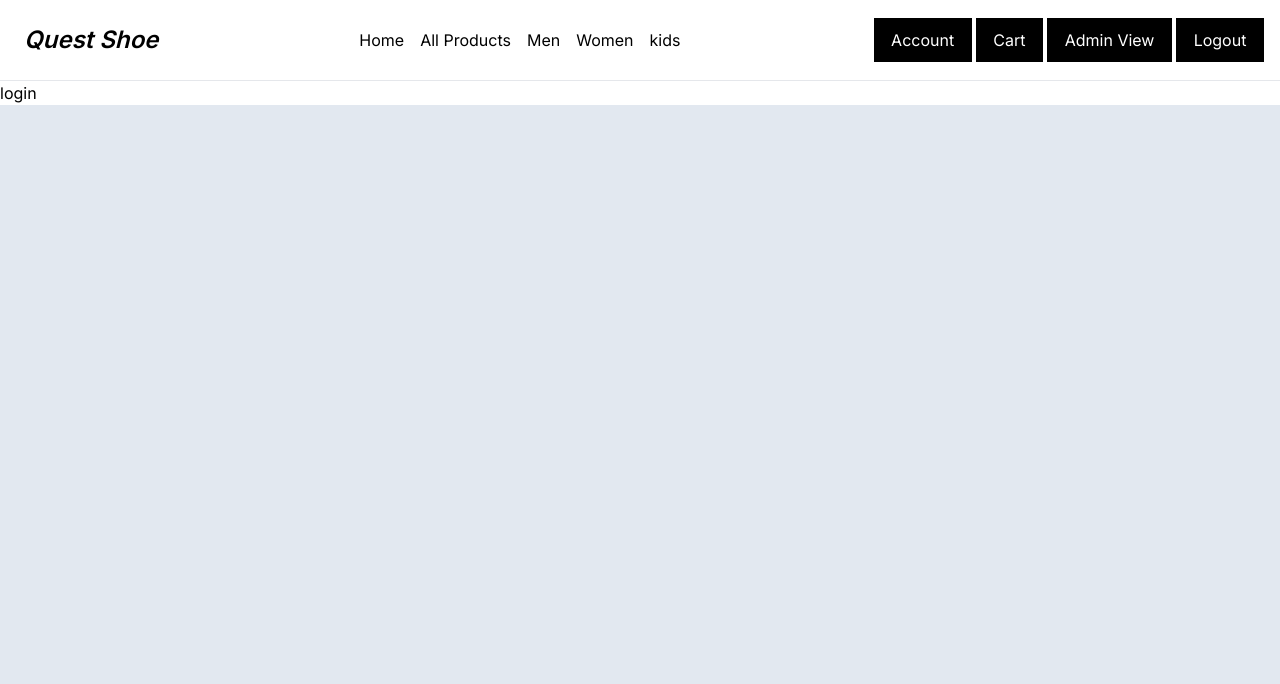
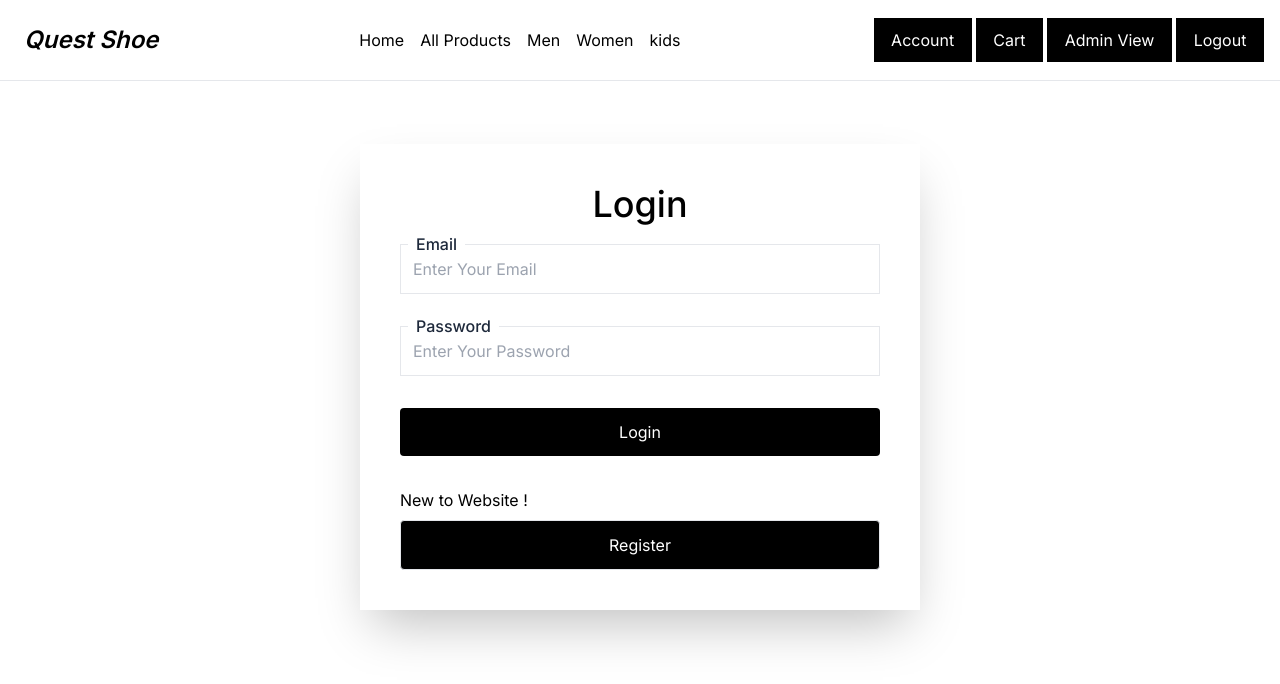
Before and after one commit to harshjindal97/Quest, a Next.js app: page /login in a window 1280 px wide. Shown: the top 684 px of the page. Built offline with nearby package versions, Linux system fonts and the light colour scheme.

Commit message:
signup and login page ui is complete now going to work on database

```diff
--- a/src/app/components/formelements/inputComponent/index.js
+++ b/src/app/components/formelements/inputComponent/index.js
@@ -4,13 +4,13 @@
 export default function InputComponent({label ,placeholder ,value, type , onChange}){
     return(
         <div>
-            <p className="pt-0 pb-0 pr-2 pl-2 text-grey-600 font-medium -mt-3 mr-0 ml-2 mb-0" >{label}</p>
+            <p className="pt-0 pr-2 pb-0 pl-2 absolute -mt-3 mr-0 mb-0 ml-2 font-medium text-slate-800 bg-white" >{label}</p>
             <input
             placeholder={placeholder}
             value={value}
             type={type || "text"}
             onChange={onChange}
-            className="border placeholder-grey-400 w-full"
+            className="border placeholder-grey-400 w-full focus:outline-none focus:border-black p-3 small:p-2  text-base small:text-1xl bg-white border-grey-400 "
             />
         </div>
     )
--- a/src/app/components/formelements/selectComponent/index.js
+++ b/src/app/components/formelements/selectComponent/index.js
@@ -2,12 +2,12 @@
 
 export default function SelectComponent ({label , value , onChange , options = []}){
     return(
-        <div className="relative">
+        <div className="">
             <p className="pt-0 pb-0 pr-2 pl-2 text-grey-600 font-medium -mt-3 mr-0 ml-2 mb-0" >{label}</p>
             <select
             value={value}
             onChange={onChange}
-            className="border placeholder-grey-400 w-full">
+            className="border placeholder-grey-400 w-full p-3 placeholder-grey-400 focus:outline-none focus:border-black bg-white">
                 {
                     options && options.length?
                     options.map((items)=> <option id={items.id} value={items.id}>{items.label}</option> ):
--- a/src/app/components/navbar/index.css
+++ b/src/app/components/navbar/index.css
@@ -35,6 +35,9 @@
 }
 .nav_heigth{
     max-height: 70px !important;
+}
+.height-class{
+    height: 1000px !important;
 }
 
 @media screen and (max-width: 950px){
--- a/src/app/components/navbar/index.js
+++ b/src/app/components/navbar/index.js
@@ -43,8 +43,8 @@ export default function Navbar(props){
 
 
     return(
-        <nav className="bg-white w-full fixed top-0 left-0 border-b z-20 border-grey-200 ">
-            <div className="max-w-screen-xl flex flex-wrap justify-between p-4 mx-auto nav_height">
+        <nav className=" w-full fixed top-0 left-0 border-b z-20 border-grey-200 ">
+            <div className="bg-white max-w-screen-xl flex flex-wrap justify-between p-4 mx-auto nav_height">
                 <div className="flex items-center cursor-pointer ">
                     <span className="place-content-center text-2xl font-semibold whitespace-nowrap fontss marginClass navbar-heading">
                         Quest Shoe
@@ -78,7 +78,6 @@ export default function Navbar(props){
                         </div>:
                         <div className="flex gap-1">
                             <button className="buttonClass">Login</button>
-                            <button className="buttonClass">Signup</button>
                             <div className="flex justify-center items-center three-dots" onClick={handleOnClick}><FaEllipsisV/></div>
 
                         </div>
@@ -86,13 +85,15 @@ export default function Navbar(props){
 
                 </div>
             </div>
-            <div className="pl-5">
+            <div className="bg-white pl-5">
                 {
                     togglemenu? <div className="flex items-center gap-14 ">
                     <Navitems />
                 </div>: null
                 }
+
             </div>
+
 
 
         </nav>
--- a/src/app/globals.css
+++ b/src/app/globals.css
@@ -2,25 +2,12 @@
 @tailwind components;
 @tailwind utilities;
 
-:root {
-  --foreground-rgb: 0, 0, 0;
-  --background-start-rgb: 214, 219, 220;
-  --background-end-rgb: 255, 255, 255;
-}
-
-@media (prefers-color-scheme: dark) {
-  :root {
-    --foreground-rgb: 255, 255, 255;
-    --background-start-rgb: 0, 0, 0;
-    --background-end-rgb: 0, 0, 0;
-  }
-}
 
 body {
-  background-color: rgb(226 232 240);
+  background-color: white !important;
 }
 body::-webkit-scrollbar {
-  width: 1em;
+  width: 5px;
 }
 
 body::-webkit-scrollbar-track {
--- a/src/app/login/page.js
+++ b/src/app/login/page.js
@@ -1,9 +1,52 @@
 'use client'
+import { useRouter } from 'next/navigation';
+import InputComponent from '../components/formelements/inputComponent';
+import SelectComponent from '../components/formelements/selectComponent';
+import { loginFormControl} from '../utils';
+
 
 export default function Login(){
+
+    const router = useRouter()
     return(
-        <div className="bg-white relative mt-[81px]">
-            login
+        <div className="bg-white relative ">
+            <div className="mt-12 mr-10 ml-10 mb-0 flex flex-col justify-center items-center tosmall:mr-3 tosmall:ml-3">
+                <div className="p-10 pt-12 w-full flex flex-col justify-center items-center small:p-0">
+                    <div className="flex flex-col justify-center items-center mt-12 relative w-full lg:w-6/12 md:w-7/12 sm:w-8/12">
+                        <div className="flex flex-col justify-center items-center shadow-2xl p-10 w-full">
+                            <p className="text-4xl text-serif text-center font-medium small:text-2xl">Login</p>
+
+                                <div className="w-full relative mt-5 space-y-8">
+                                    {
+                                        loginFormControl.map((items)=>
+                                            items.componentType == "input" ? <InputComponent
+                                            type={items.type} placeholder={items.placeholder} label={items.label}
+                                            />:
+                                            items.componentType == 'select' ? <SelectComponent
+                                            options={items.options} label={items.label}
+                                            />
+                                            :null
+                                        )
+
+                                    }
+                                    <button className="bg-black text-white p-3 rounded w-full">
+                                        Login
+                                    </button>
+
+                                    <div className='flex flex-col gap-2'>
+                                        <p>New to Website !</p>
+                                        <button className='bg-black w-full border rounded text-white p-3' onClick={()=>{router.push("/register")}}>
+                                            Register
+                                        </button>
+
+                                    </div>
+                                </div>
+
+
+                        </div>
+                    </div>
+                </div>
+            </div>
         </div>
     )
 }
--- a/src/app/register/page.js
+++ b/src/app/register/page.js
@@ -1,21 +1,46 @@
-
+'use client'
+import InputComponent from '../components/formelements/inputComponent';
+import SelectComponent from '../components/formelements/selectComponent';
+import { registrationFormControl } from '../utils';
 import './style.css';
 
-const isRegistered = true;
+const isRegistered = false;
 export default function Register (){
+
+
+    const handelOnChange = ()=>{
+
+    }
+
     return (
-        <div className="bg-white relative">
-            <div className="flex flex-col items-center justify-between pt-0 pr-10 pl-10 pb-0 mt-8 mr-auto">
-                <div className='flex flex-col itmes-center justify-center w-full pr-10 pl-10 lg:flex-row'>
-                    <div className='w-full mt-12 mr-0 mb-0 ml-0 relative max-w-2xl'>
-                        <div className="flex flex-col justify-center items-center shadow-2xl">
-                            <p className="w-full text-4xl font-medium text-center font-serif">
+        <div className="bg-white relative pb-10">
+            <div className="flex flex-col w-full items-center justify-between pt-0 pr-10 pl-10 pb-0 mt-8 tosmall:mr-3 tosmall:ml-3">
+                <div className='p-10 pt-0 w-full flex flex-col justify-center items-center small:p-0'>
+                    <div className='w-full mt-12 mr-0 mb-0 ml-0 relative max-w-2xl lg:w-6/12 md:w-7/12 sm:w-8/12'>
+                        <div className="flex flex-col justify-center items-center shadow-2xl p-10">
+                            <p className="w-full text-4xl font-medium text-center font-serif small:text-2xl">
                                 {
                                     isRegistered ? "Registration Successful" : "Sign up for an account"
                                 }
                             </p>
                             {
-                                isRegistered?<button>Login</button>:null
+                                isRegistered?
+                                <button className="inline-flex bg-black w-full items-center justify-center px-6 py-4 text-white transition-all focus-shadow font-medium uppercase text-lg">
+                                    Login
+                                </button>:
+                                <div className="w-full relative mt-5 space-y-8">
+                                    {
+                                        registrationFormControl.map((items)=>
+                                            items.componentType == "input" ? <InputComponent
+                                            type={items.type} placeholder={items.placeholder} label={items.label}
+                                            />:null
+                                        )
+
+                                    }
+                                    <button className="bg-black text-white p-3 rounded w-full">
+                                        Register
+                                    </button>
+                                </div>
 
                             }
                         </div>
--- a/src/app/utils/index.js
+++ b/src/app/utils/index.js
@@ -44,3 +44,62 @@ export const navOptions = [
   export const styles = {
     button:"mt-1.5 bg-black inline-block px-5 py-3 uppercase text-white font-large"
   }
+
+  export const loginFormControl = [
+
+    {
+      id:"Email",
+      type:"Email",
+      placeholder:"Enter Your Email",
+      label:"Email",
+      componentType:"input"
+    },
+    {
+      id:"Password",
+      type:"password",
+      placeholder:"Enter Your Password",
+      label:"Password",
+      componentType:"input"
+    },
+
+  ]
+  export const registrationFormControl = [
+    {
+      id:"name",
+      type:"text",
+      placeholder:"Enter Your Name",
+      label:"Name",
+      componentType:"input"
+    },
+    {
+      id:"Email",
+      type:"Email",
+      placeholder:"Enter Your Email",
+      label:"Email",
+      componentType:"input"
+    },
+    {
+      id:"Password",
+      type:"password",
+      placeholder:"Enter Your Password",
+      label:"Password",
+      componentType:"input"
+    },
+    {
+      id:"role",
+      type:"",
+      placeholder:"",
+      label:"",
+      componentType:"select",
+      options:[
+        {
+          id:"admin",
+          label:"Admin"
+        },
+        {
+          id:"customer",
+          label:"Customer"
+        }
+      ]
+    }
+  ]
--- a/tailwind.config.js
+++ b/tailwind.config.js
@@ -6,12 +6,13 @@ module.exports = {
     './src/app/**/*.{js,ts,jsx,tsx,mdx}',
   ],
   theme: {
+
     extend: {
-      backgroundImage: {
-        'gradient-radial': 'radial-gradient(var(--tw-gradient-stops))',
-        'gradient-conic':
-          'conic-gradient(from 180deg at 50% 50%, var(--tw-gradient-stops))',
+      screens: {
+        'small': { 'raw': '(max-width: 450px)' },
+        'tosmall':{ 'raw': '(max-width:350px)' },
       },
+
     },
   },
   plugins: [],
```
